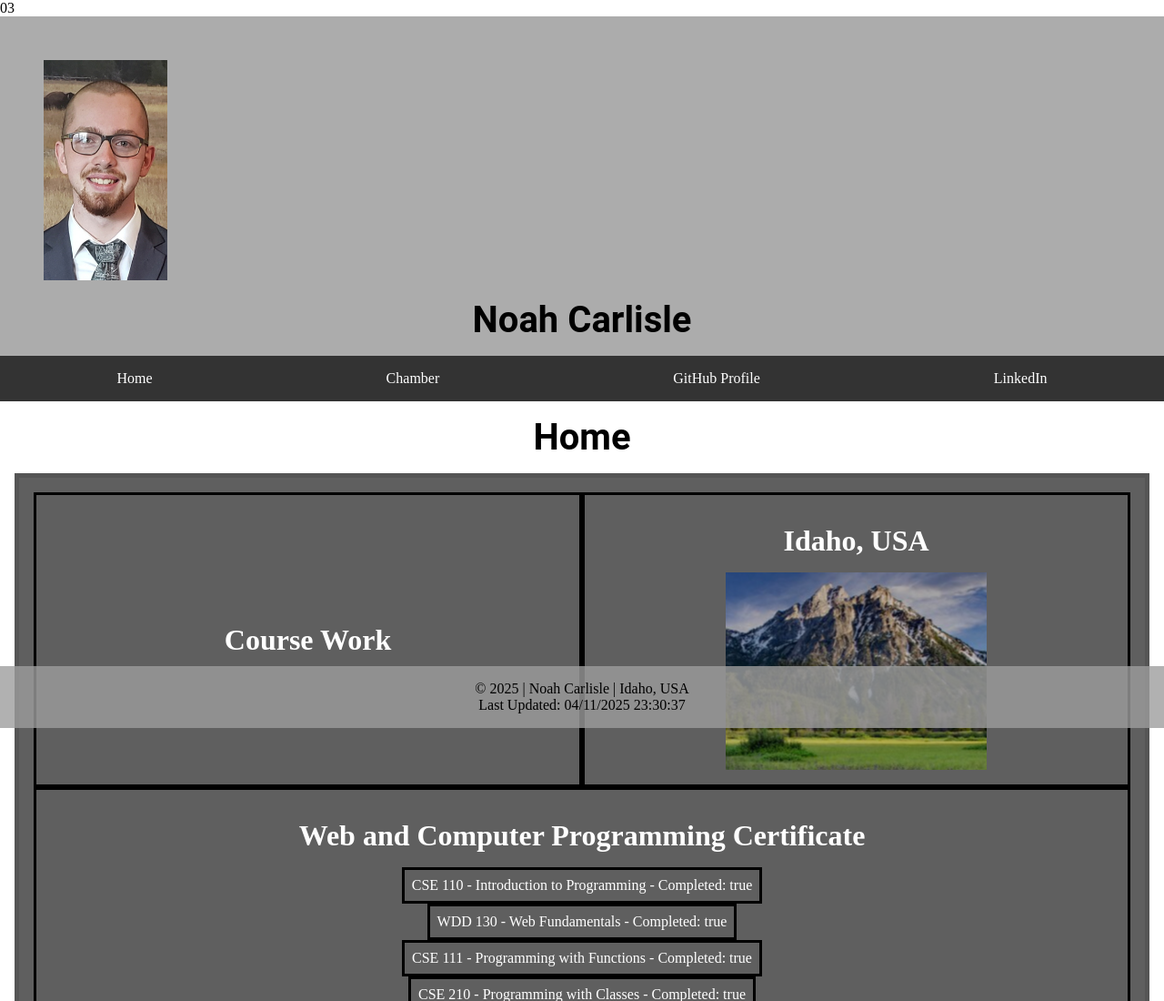
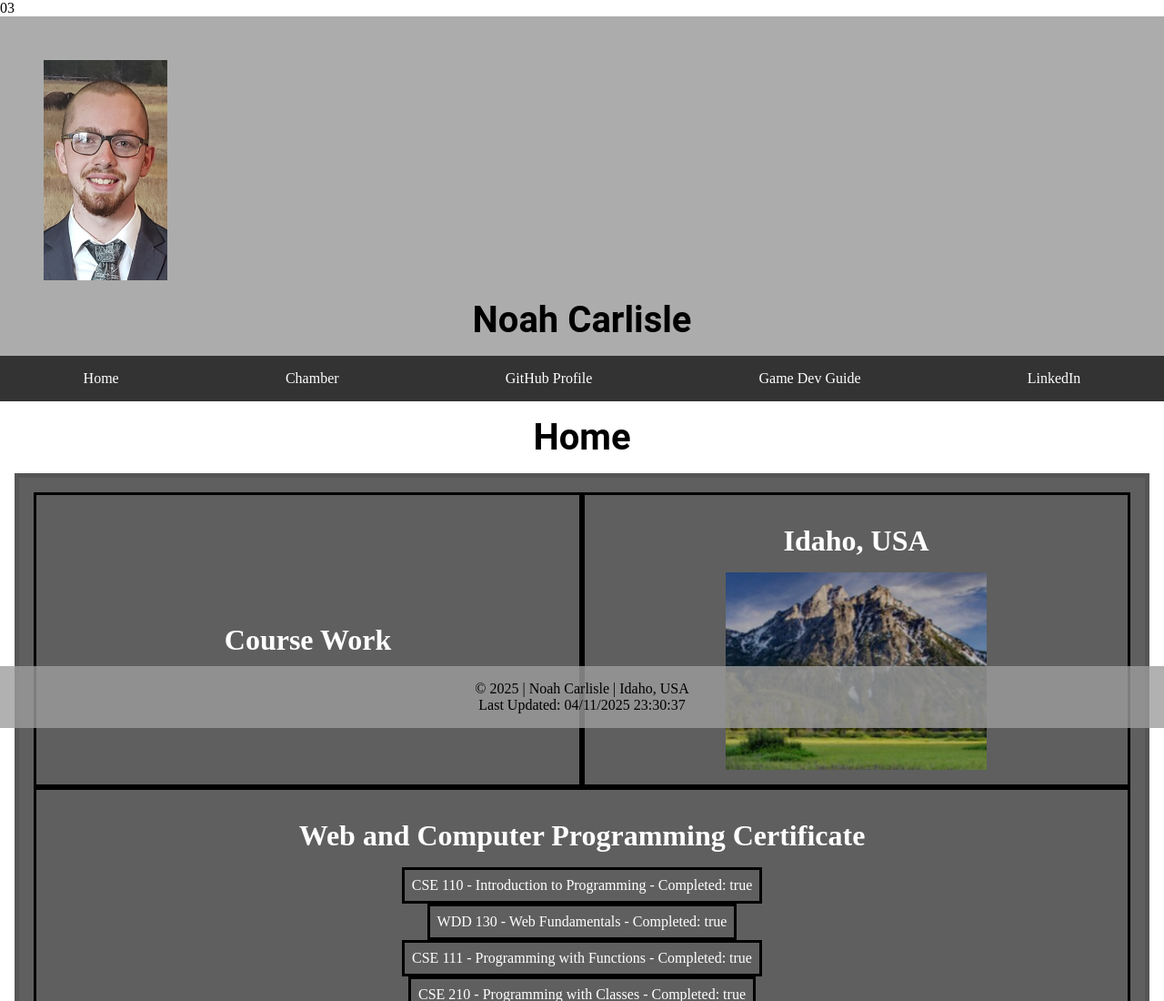
Before and after one commit to Pi-Tato/wdd231, a plain HTML site: page index.html in a window 1280 px wide. Shown: the top 1100 px of the page at 91% size. Drawn offline with Linux system fonts and the light colour scheme.

Commit message:
Adding access to Game Dev Guide

```diff
--- a/index.html
+++ b/index.html
@@ -20,6 +20,7 @@
                 <li><a href="#">Home</a></li>
                 <li><a href="chamber/directory.html">Chamber</a></li>
                 <li><a href="https://github.com/Pi-Tato">GitHub Profile</a></li>
+                <li><a href="https://pi-tato.github.io/wdd231/GameDevGuide/">Game Dev Guide</a></li>
                 <li><a href="https://www.linkedin.com/in/noah-carlisle-a916b9257/">LinkedIn</a></li>
             </ul>
         </nav>
```
